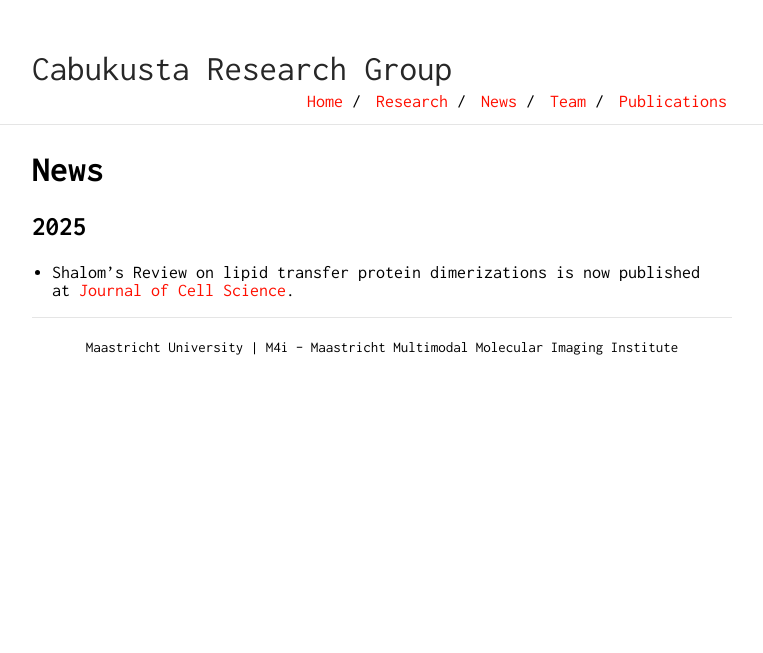
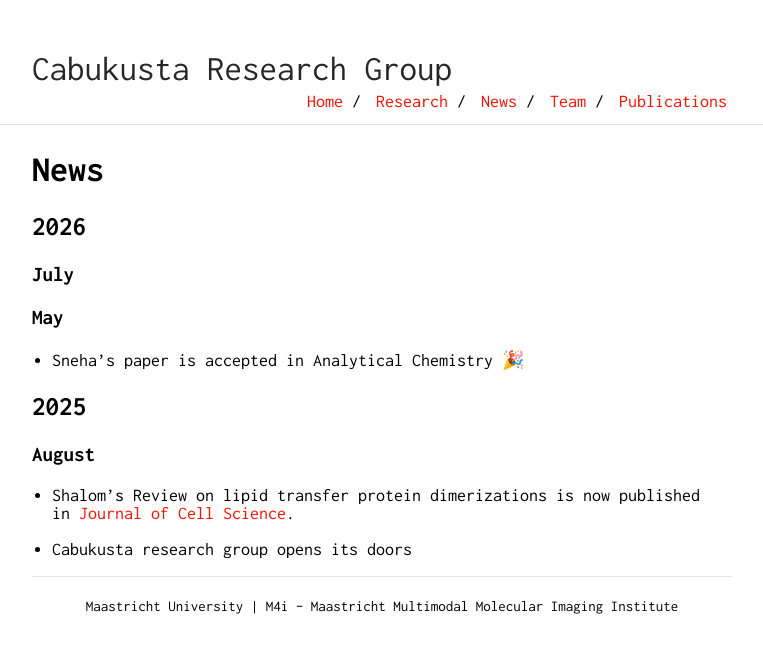
Before and after one commit to birolcabukusta/birolcabukusta.github.io, a Jekyll site: the page built from news.md, in a window 1280 px wide. Shown: the top 653 px of the page, without its empty margins (258-1021 px from the left). Built offline with Jekyll 4.4.1, drawn with Linux system fonts in a browser that asks for light colours; our own code applies the rules of GitHub Pages for plain Markdown files.

Commit message:
Update news.md

```diff
--- a/news.md
+++ b/news.md
@@ -1,5 +1,19 @@
 # News
+
+## 2026
+
+
+
+### July
+
+### May
+
+* Sneha's paper is accepted in Analytical Chemistry 🎉
 
 ## 2025
 
-* Shalom's Review on lipid transfer protein dimerizations is now published at [Journal of Cell Science](https://pubmed.ncbi.nlm.nih.gov/40778827/).
+### August
+
+* Shalom's Review on lipid transfer protein dimerizations is now published in [Journal of Cell Science](https://pubmed.ncbi.nlm.nih.gov/40778827/).
+
+* Cabukusta research group opens its doors
```
